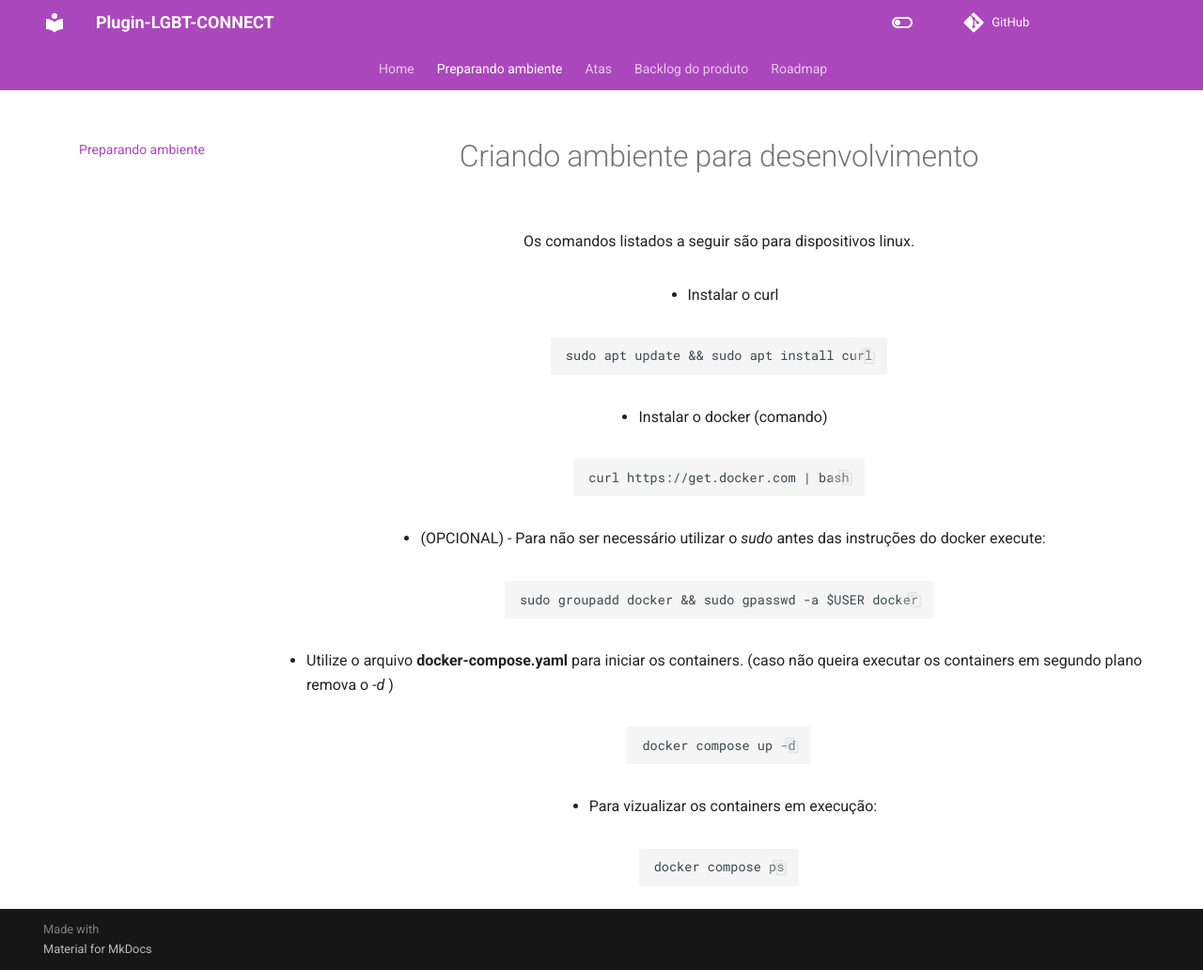
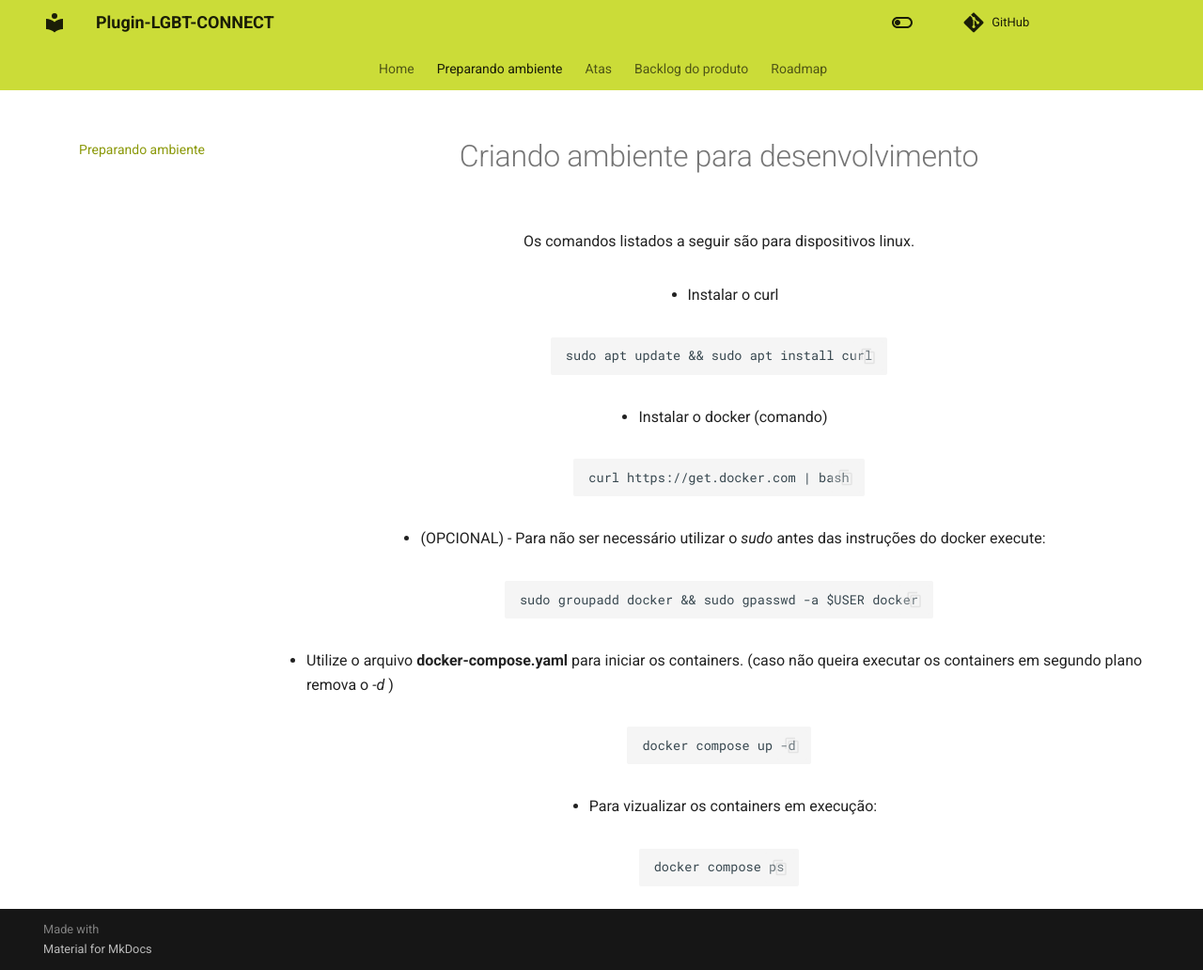
Before and after one commit to ResidenciaTICBrisa/T2G8-Plugin-Wordpress, an MkDocs documentation site: the page built from docs/preparandoambiente.md, in a window 1280 px wide and 1032 px high. Shown: the whole window at 94% size. Built offline with MkDocs 1.6.1 and Material for MkDocs 9.7.7, drawn with Linux system fonts in a browser that asks for light colours; comment, search, counter and statistics services are not loaded.

Commit message:
Uma alteração na cor do modoclaro e escuro

```diff
--- a/mkdocs.yml
+++ b/mkdocs.yml
@@ -22,8 +22,8 @@ theme:
       toggle:
         icon: material/toggle-switch-off-outline
         name: Switch to dark mode
-      primary: purple
-      accent: purple
+      primary: lime
+      accent: lime
     - scheme: slate
       toggle:
         icon: material/toggle-switch
```
